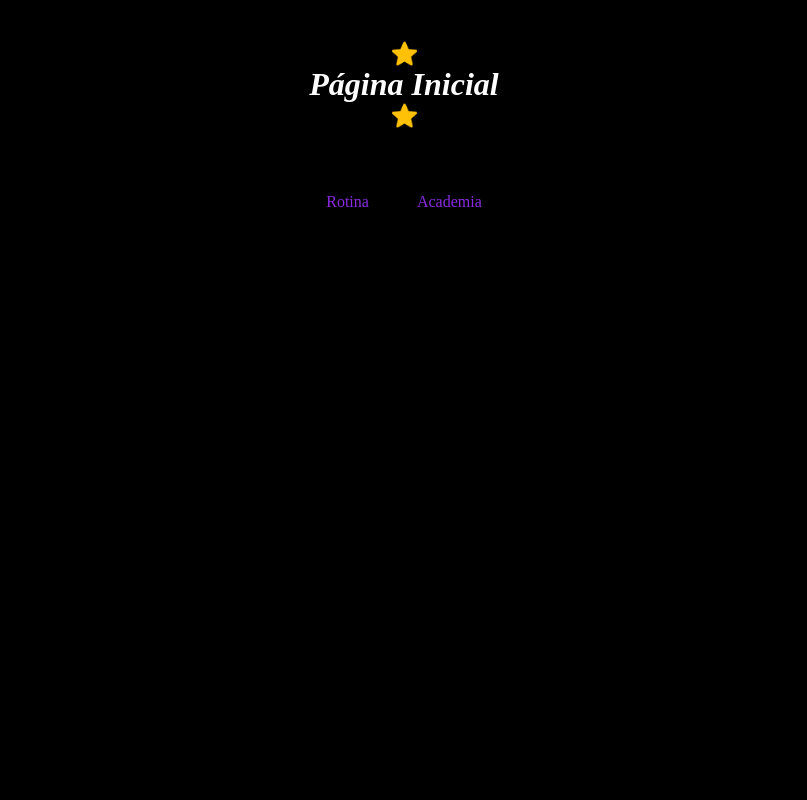
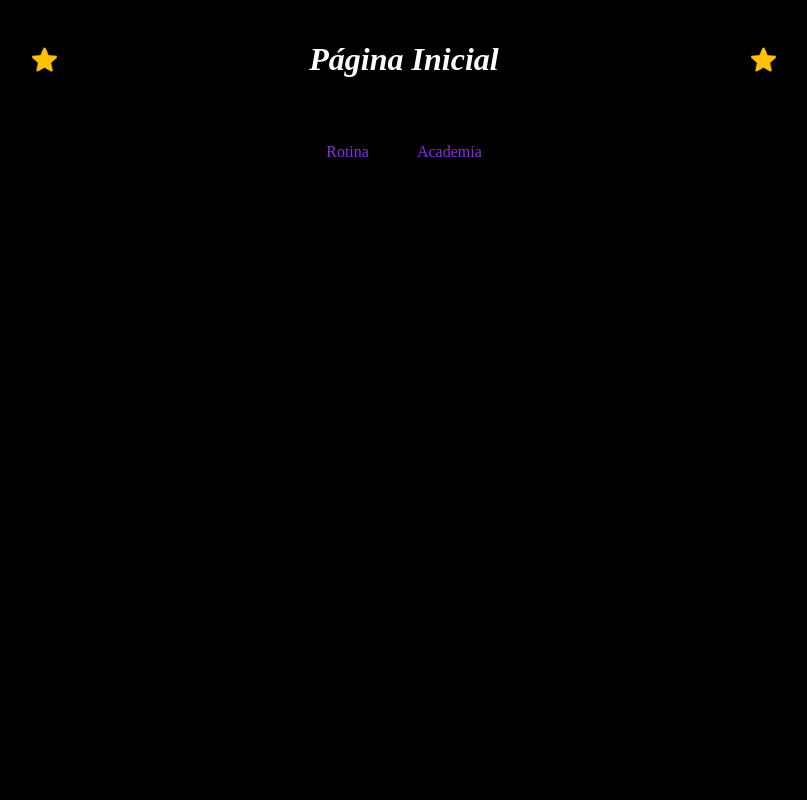
Before and after one commit to Siilvaxz7/Siilvaxz, a plain HTML site: page index.html in a window 1280 px wide. Shown: the top 800 px of the page, without its empty margins (236-1043 px from the left). Drawn offline with Linux system fonts and the light colour scheme.

Commit message:
Update index.html

```diff
--- a/index.html
+++ b/index.html
@@ -76,15 +76,14 @@
 
 <body>
     <!-- TOPO -->
-    <div class="topo">
-        <h1 style="color: white; text-align: center;">
-    <img src="Img/star.png" width="25" alt="estrela" style="vertical-align: middle;">
-    <i>Página Inicial</i>
-    <img src="Img/star.png" width="25" alt="estrela" style="vertical-align: middle;">
-</h1>
+   <div class="topo">
+    <h1 style="color: white; display: flex; justify-content: center; align-items: center; gap: 5px;">
+        <img src="Img/star.png" width="25" alt="estrela" style="display: inline-block;">
+        <i>Página Inicial</i>
+        <img src="Img/star.png" width="25" alt="estrela" style="display: inline-block;">
+    </h1>
+</div>
 
-</h1>
-    </div>
 
     <!-- LINKS -->
     <div class="links">
```
